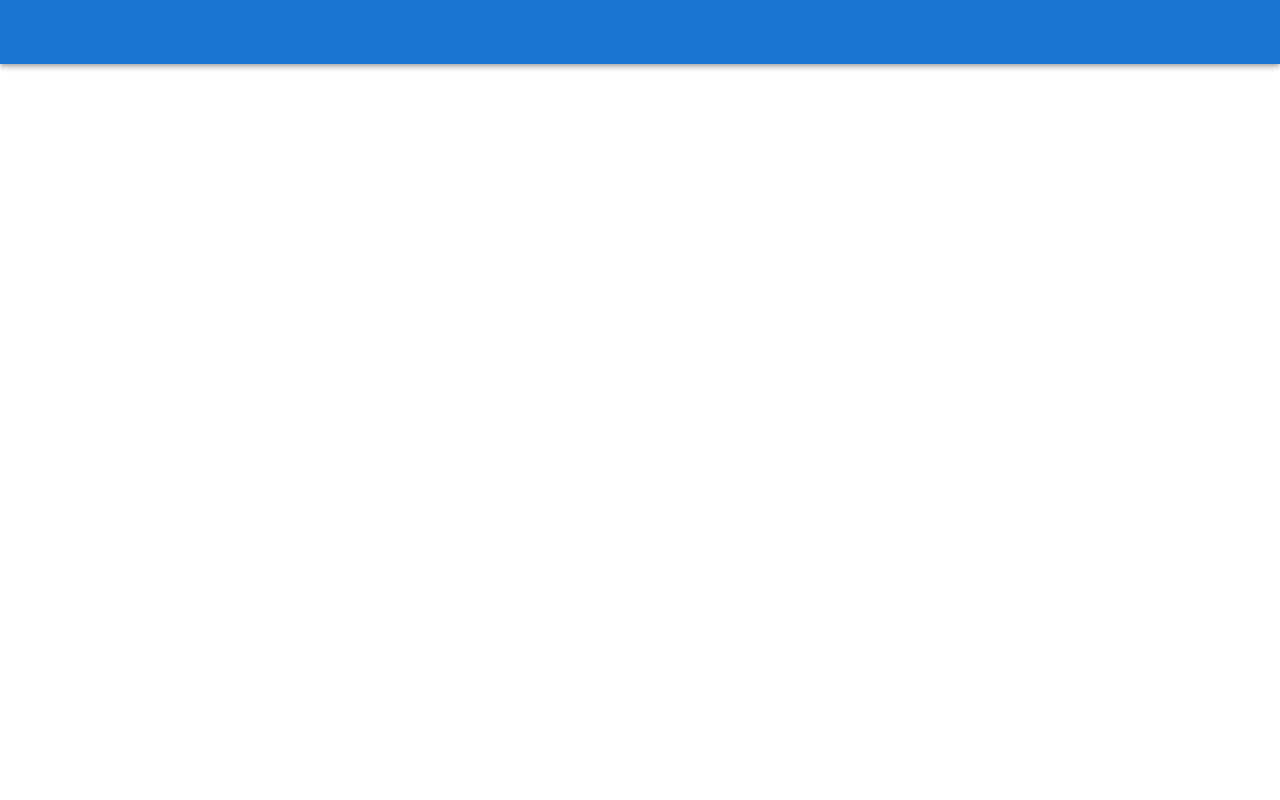
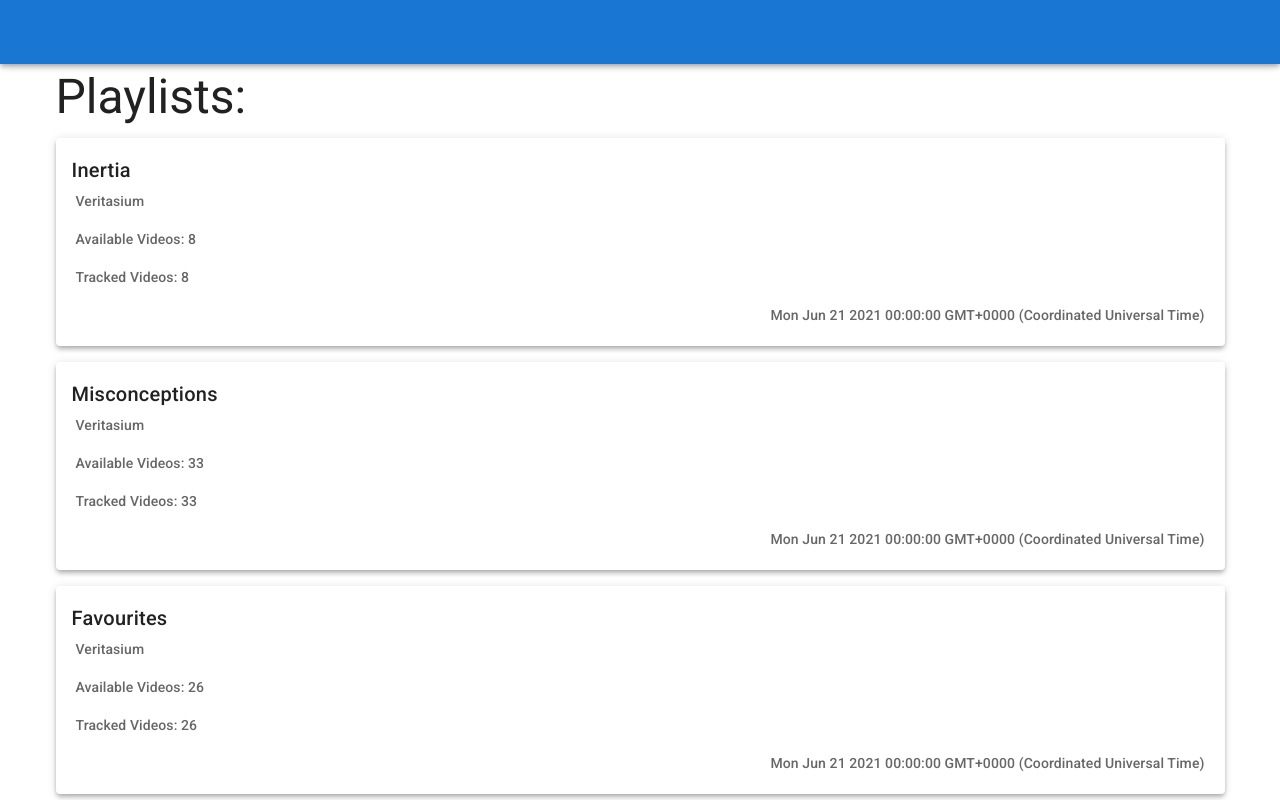
Before and after one commit to zyrif/youtube-archiver, a Vue app: page /playlists in a window 1280 px wide. Shown: the top 800 px of the page. Built offline with nearby package versions, Linux system fonts and the light colour scheme.

Commit message:
Feature: Added dashboard and related router entry

```diff
--- a/src/router/index.js
+++ b/src/router/index.js
@@ -1,6 +1,7 @@
 import Vue from 'vue'
 import VueRouter from 'vue-router'
 import Landing from '../views/Landing.vue'
+import Dashboard from '../views/Dashboard.vue'
 
 Vue.use(VueRouter)
 
@@ -10,6 +11,11 @@
     name: 'Landing',
     component: Landing
   },
+  {
+    path: '/playlists',
+    name: 'Dashboard',
+    component: Dashboard
+  }
   // {
   //   path: '/about',
   //   name: 'About',
--- /dev/null
+++ b/src/views/Dashboard.vue
@@ -0,0 +1,87 @@
+<template>
+  <v-container>
+    <v-row>
+      <p class="text-h3 ma-2">Playlists:</p>
+    </v-row>
+    <v-row>
+      <v-card
+        v-for="item in playlists"
+        :key="item.lastChecked"
+        class="elevation-4 ma-2"
+        width="100%"
+      >
+        <v-card-title>{{ item.title }}</v-card-title>
+        <v-card-text>
+          <v-row class="mx-1" align="center" justify="start">
+            <p class="text-subtitle-2">{{ item.channel }}</p>
+          </v-row>
+          <v-row class="mx-1" align="center" justify="start">
+            <p class="text-subtitle-2">
+              Available Videos: {{ item.numOfVideos }}
+            </p>
+          </v-row>
+          <v-row class="mx-1" align="center" justify="start">
+            <p class="text-subtitle-2">
+              Tracked Videos: {{ item.numOfVideosTracked }}
+            </p>
+          </v-row>
+          <v-row class="mx-1" align="end" justify="end">
+            <p class="text-subtitle-2">{{ item.lastChecked }}</p>
+          </v-row>
+        </v-card-text>
+      </v-card>
+    </v-row>
+  </v-container>
+</template>
+
+<script>
+export default {
+  data: () => ({
+    playlists: [
+      {
+        title: "Inertia",
+        channel: "Veritasium",
+        numOfVideos: 8,
+        numOfVideosTracked: 8,
+        lastChecked: new Date("2021-06-21"),
+      },
+      {
+        title: "Misconceptions",
+        channel: "Veritasium",
+        numOfVideos: 33,
+        numOfVideosTracked: 33,
+        lastChecked: new Date("2021-06-21"),
+      },
+      {
+        title: "Favourites",
+        channel: "Veritasium",
+        numOfVideos: 26,
+        numOfVideosTracked: 26,
+        lastChecked: new Date("2021-06-21"),
+      },
+      {
+        title: "Radiation",
+        channel: "Veritasium",
+        numOfVideos: 5,
+        numOfVideosTracked: 5,
+        lastChecked: new Date("2021-06-21"),
+      },
+      {
+        title: "Science Experiments!",
+        channel: "Veritasium",
+        numOfVideos: 19,
+        numOfVideosTracked: 19,
+        lastChecked: new Date("2021-06-21"),
+      },
+    ],
+  }),
+  computed: {
+    numOfVideosDeleted: function () {
+      return this.numOfVideosTracked - this.numOfVideos;
+    },
+  },
+};
+</script>
+
+<style>
+</style>
```
